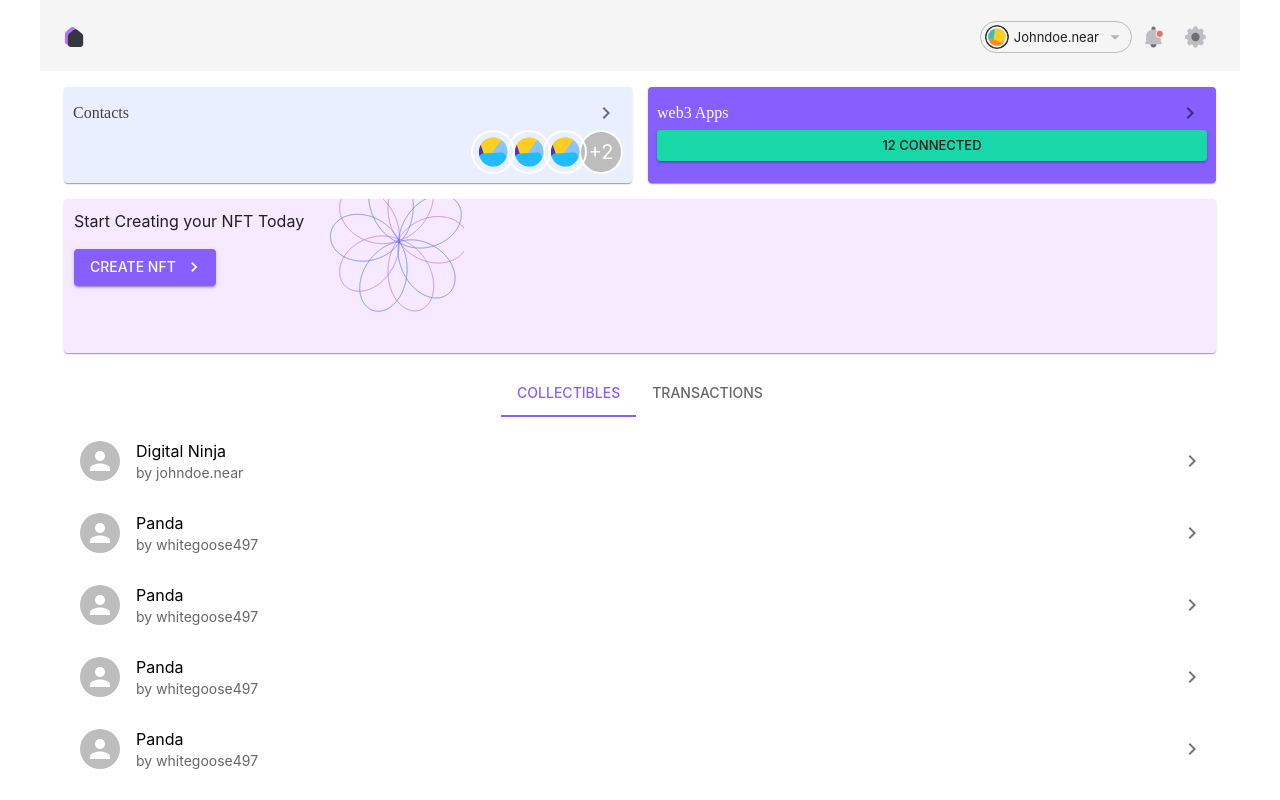
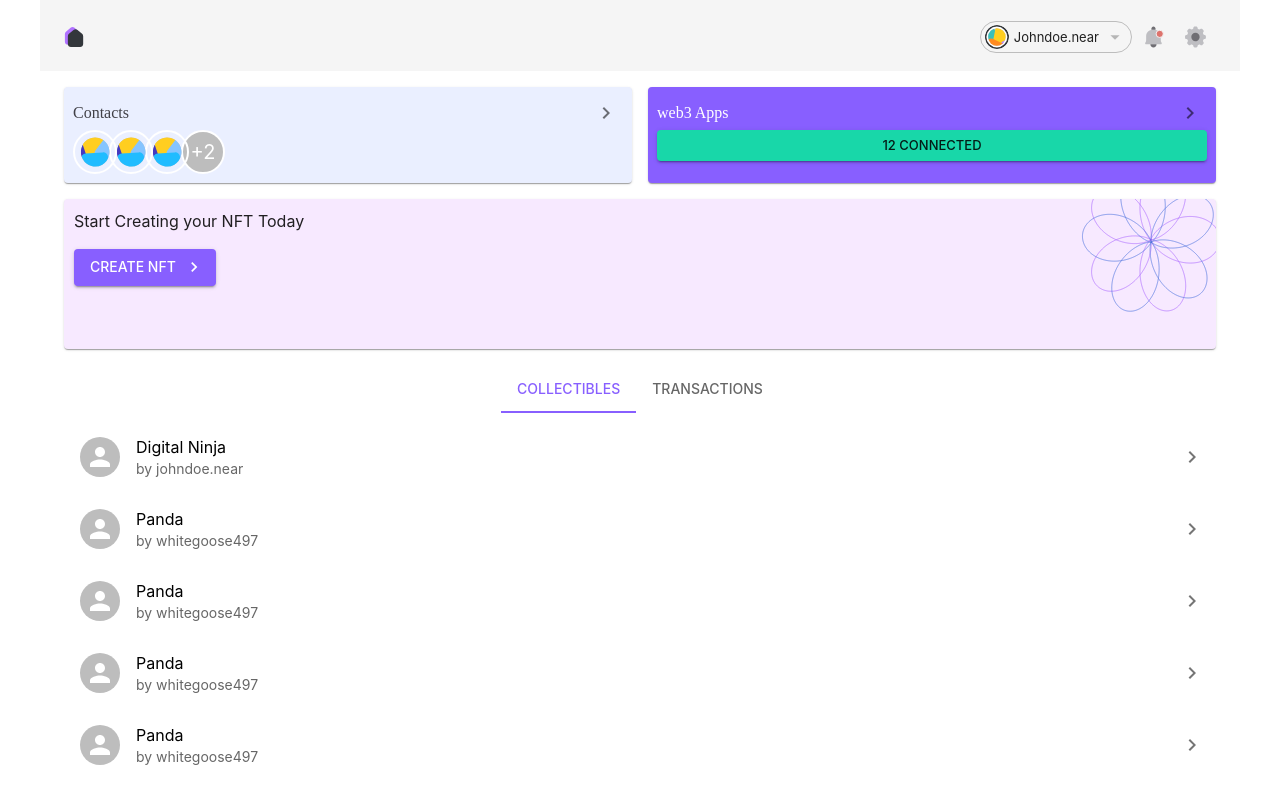
Before and after one commit to gitspilo/primelab-test, a Next.js app: page /home in a window 1280 px wide. Built offline with nearby package versions, Linux system fonts and the light colour scheme.

Commit message:
Adjust alignment

```diff
--- a/components/Contact.tsx
+++ b/components/Contact.tsx
@@ -26,7 +26,7 @@ const Contact = () => {
           <ChevronRightIcon />
         </IconButton>
       </Stack>
-      <Stack>
+      <Stack alignItems="flex-start">
         <AvatarGroup max={4}>
           <Avatar alt="Remy Sharp" src={images.avatar2} />
           <Avatar alt="Travis Howard" src={images.avatar2} />
--- a/components/NFT.tsx
+++ b/components/NFT.tsx
@@ -20,7 +20,7 @@ const NFT = () => {
           Create NFT
         </Button>
       </div>
-      <div>
+      <div css={styles.right}>
         <Image
           src={images.flower}
           alt="primelab"
@@ -48,6 +48,11 @@ const styles = {
   left: css`
     padding: 10px;
   `,
+  right: css`
+    display: flex;
+    flex: 1;
+    justify-content: flex-end;
+  `,
   icon: css`
     position: absolute;
     top: -20px;
```
